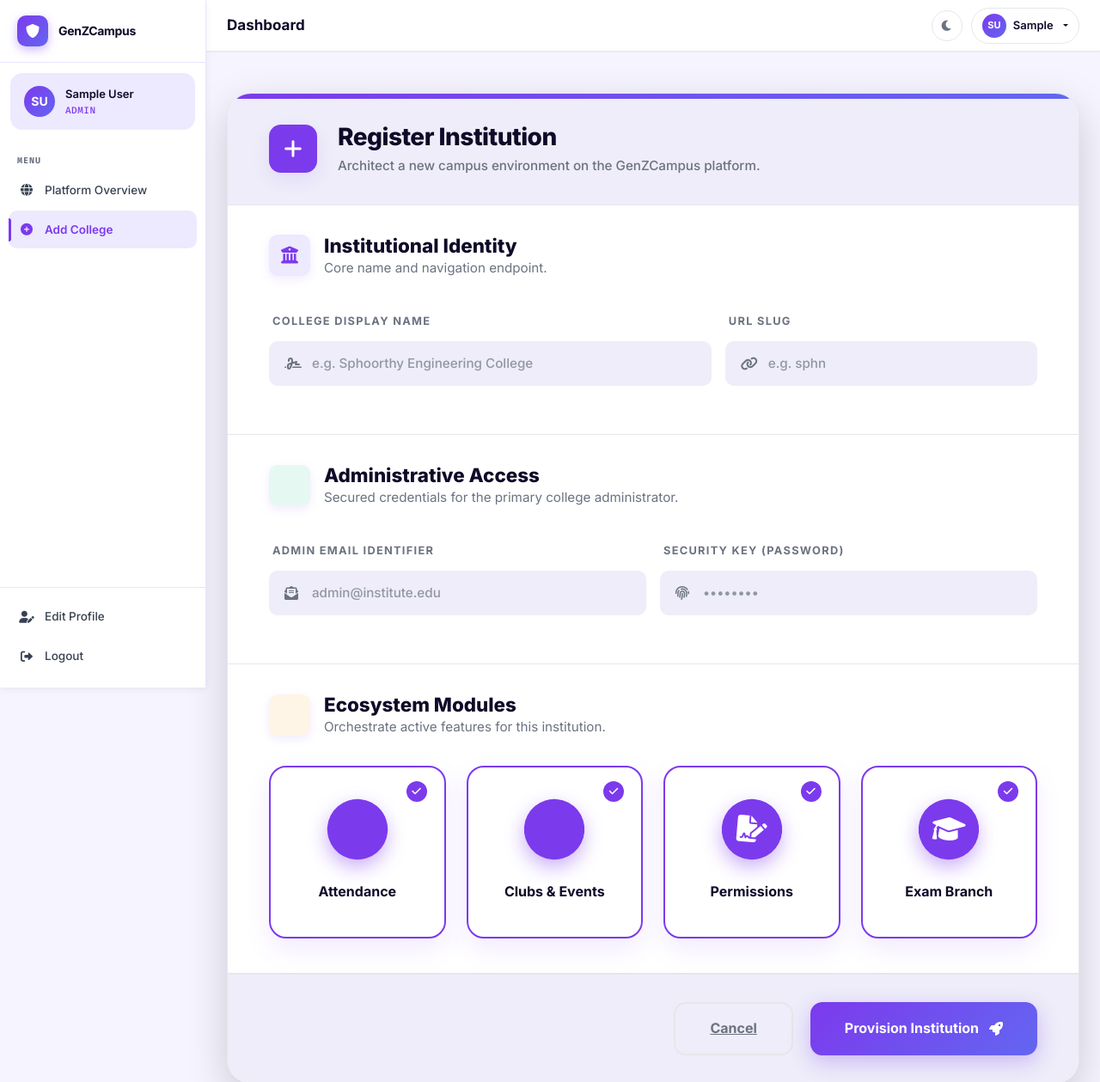
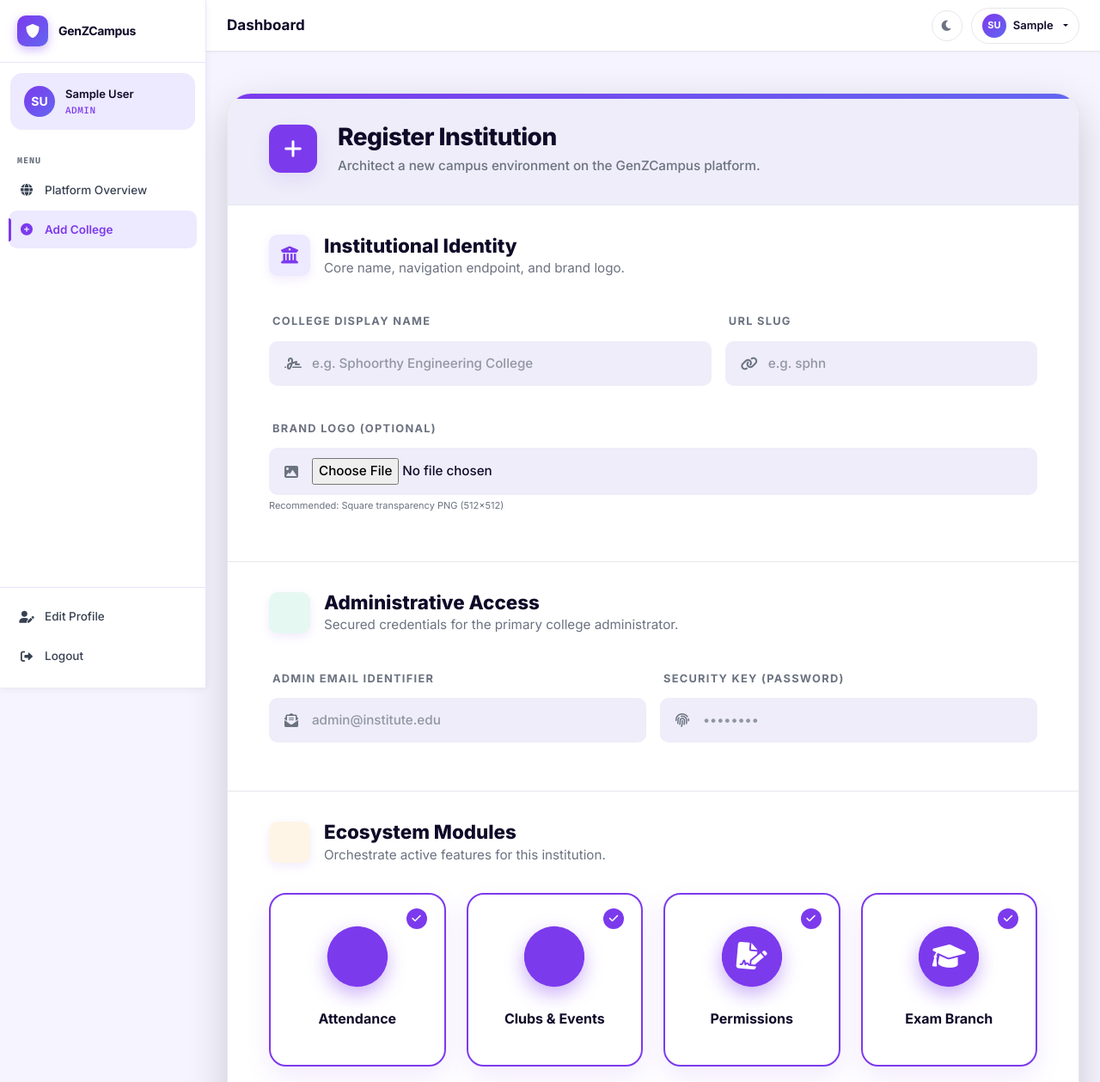
Before and after one commit to Rudvaya/genzcampus4.0, a Flask app: page /cc/college/create in a window 1280 px wide. Shown: the top 1259 px of the page at 86% size. Run offline with Flask 3, Linux system fonts and the light colour scheme; a user stored in the database is signed in; tables that the repository leaves empty hold one stand-in row (values such as "Sample post"); some libraries are stand-ins or nearby versions.

Commit message:
Implement college logo upload and global branding

```diff
--- a/app.py
+++ b/app.py
@@ -199,9 +199,24 @@ def create_college():
             flash('Admin email already exists.', 'danger')
             return redirect(url_for('super_admin_dashboard'))
 
+        # Handle Logo Upload
+        branding_logo = None
+        logo_file = request.files.get('logo')
+        if logo_file and logo_file.filename != '' and allowed_file(logo_file.filename):
+            ext = logo_file.filename.rsplit('.', 1)[1].lower()
+            logo_filename = secure_filename(f"{slug}_logo.{ext}")
+            upload_path = os.path.join(app.static_folder, 'uploads', 'logos')
+
+            # Ensure directory exists
+            os.makedirs(upload_path, exist_ok=True)
+
+            logo_file.save(os.path.join(upload_path, logo_filename))
+            branding_logo = f"uploads/logos/{logo_filename}"
+
         college = College(
             name=name,
             slug=slug,
+            branding_logo=branding_logo,
             features=json.dumps({
                 'attendance': 'attendance' in request.form,
                 'clubs': 'clubs' in request.form,
--- a/templates/super_admin/create_college.html
+++ b/templates/super_admin/create_college.html
@@ -365,7 +365,7 @@
 </style>
 
 <div class="registration-container mt-4 animate-section">
-    <form method="POST" class="pro-vault shadow-lg">
+    <form method="POST" class="pro-vault shadow-lg" enctype="multipart/form-data">
         <!-- Card Header -->
         <div class="vault-header">
             <div class="header-icon"><i class="fas fa-plus"></i></div>
@@ -375,13 +375,13 @@
             </div>
         </div>
 
-        <!-- Section 1: Identity -->
+        <!-- Section 1: Identity & Branding -->
         <div class="vault-section">
             <div class="vault-section-title">
                 <div class="section-icon"><i class="fas fa-university"></i></div>
                 <div>
                     <h3>Institutional Identity</h3>
-                    <p>Core name and navigation endpoint.</p>
+                    <p>Core name, navigation endpoint, and brand logo.</p>
                 </div>
             </div>
 
@@ -402,6 +402,16 @@
                             <input type="text" name="slug" class="pro-control" placeholder="e.g. sphn" required>
                             <i class="fas fa-link"></i>
                         </div>
+                    </div>
+                </div>
+                <div class="col-12 mt-3">
+                    <div class="pro-input-group">
+                        <label class="pro-label">Brand Logo (Optional)</label>
+                        <div class="pro-input-wrapper">
+                            <input type="file" name="logo" id="collegeLogo" class="pro-control" accept="image/*" style="padding: 10px 16px 10px 48px;">
+                            <i class="fas fa-image"></i>
+                        </div>
+                        <small class="text-muted mt-1 d-block" style="font-size: 11px;">Recommended: Square transparency PNG (512x512)</small>
                     </div>
                 </div>
             </div>
```
Also changed, not shown: 1 other file.
